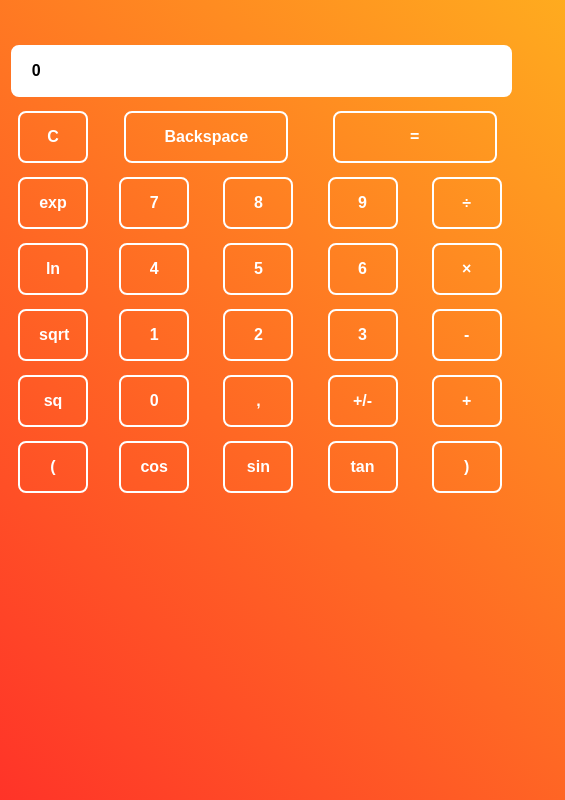
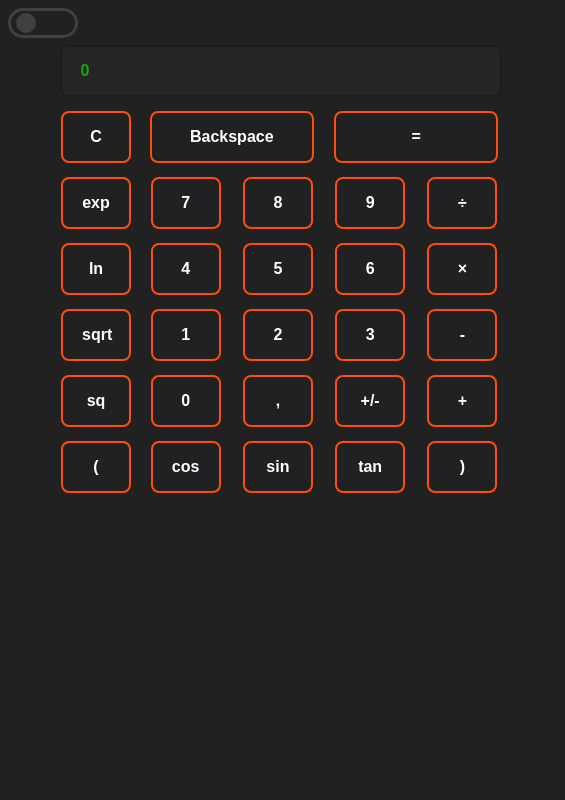
Before and after one commit to mercode-org/merculator, an Electron app: page index.html in a window 565 px wide. Drawn offline with Linux system fonts and the light colour scheme.

Commit message:
add toggle and webkit2-launcher support.

```diff
--- a/index.html
+++ b/index.html
@@ -5,11 +5,21 @@
   <meta charset="utf-8">
   <title>Merculator</title>
   <link rel="stylesheet" href="stylesheet/style.css">
+  <link id="style" rel="stylesheet" href="stylesheet/dark.css">
   <link rel="shortcut icon" href="icon.png">
   <script src="index.js"></script>
+  <script src="theme.js"></script>
 </head>
 
 <body>
+  <div class="switch">
+    <div id="switch" onclick="changeTheme()">
+      <div id="toggle"></div>
+    </div>
+
+    <div class="ground"></div>
+  </div>
+  <div class="wrapper">
     <form class="main" name="sci-calc">
       <table cellspacing="0" cellpadding="1">
         <TR>
@@ -58,6 +68,7 @@
 
       </table>
     </form>
+  </div>
 </body>
 
 </html>
--- a/main.js
+++ b/main.js
@@ -8,7 +8,7 @@ const url = require("url");
 
 let win;
  function createWindow() {
-   win = new BrowserWindow({width: 565, minWidth: 565, maxWidth: 565, height: 545, minHeight: 535, maxHeight: 545, icon: path.join(__dirname + '/icon.png')});
+   win = new BrowserWindow({width: 565, minWidth: 565, maxWidth: 565, height: 545, minHeight: 545, maxHeight: 545, icon: path.join(__dirname + '/icon.png')});
    win.loadURL(url.format({
      pathname: path.join(__dirname, 'index.html'),
      protocol: 'file',
--- /dev/null
+++ b/stylesheet/original.css
@@ -0,0 +1,44 @@
+body {
+  background: linear-gradient(45deg,rgba(255,29,17,0.9),rgba(255,162,6,0.9)) no-repeat center center fixed;
+}
+
+input {
+  color: white;
+  border:2px solid white;
+}
+
+input:hover {
+  color: #ff4d0d;
+  background: white;
+  box-shadow: 0 4px 8px 0 rgba(0, 0, 0, 0.2), 0 6px 20px 0 rgba(0, 0, 0, 0.19);
+}
+
+.button {
+  color: white;
+  border:2px solid white;
+}
+
+.button:hover {
+  color: #ff4d0d;
+  background: white;
+  box-shadow: 0 4px 8px 0 rgba(0, 0, 0, 0.2), 0 6px 20px 0 rgba(0, 0, 0, 0.19);
+}
+
+.bigbutton {
+  color: white;
+  border:2px solid white;
+}
+
+.bigbutton:hover {
+    background: #252525;
+    box-shadow: 0 4px 8px 0 rgba(0, 0, 0, 0.2), 0 6px 20px 0 rgba(0, 0, 0, 0.19);
+}
+
+.sc {
+    background: #fff;
+    color: #000;
+}
+
+.settingsicon {
+  color: white;
+}
--- a/stylesheet/style.css
+++ b/stylesheet/style.css
@@ -1,22 +1,21 @@
 @import "raleway.css";
 body {
+  width: 100%;
   text-align: center;
-  background: linear-gradient(45deg,rgba(255,29,17,0.9),rgba(255,162,6,0.9)) no-repeat center center fixed;
   overflow: hidden;
 }
 form {
   max-width: 560px;
-  width: 85%;
   background: none;
   position: relative;
-  padding: 30px 20px;
-  box-sizing: content-box;
-  float: left;
+  padding-top: 30px;
+  padding-right: 20px;
+  box-sizing: border-box;
   border-radius: 8px;
   text-align: center;
-  display: inline-block;
+  display: inline-table;
   font-family: "Raleway";
-  margin: 0 auto 50px;
+  margin: 0 auto;
 
 }
 
@@ -33,15 +32,11 @@ input {
   padding-bottom: 15px;
   padding-left: 19px;
   padding-right: 19px;
-  min-width: 400;
-  max-width: 400;
+  width: 400px;
   margin: 6px;
 }
 
 input:hover {
-  color: #ff4d0d;
-  background: white;
-  box-shadow: 0 4px 8px 0 rgba(0, 0, 0, 0.2), 0 6px 20px 0 rgba(0, 0, 0, 0.19);
   transition: 0.2s;
 }
 
@@ -67,8 +62,6 @@ input:hover {
 .bigbutton {
   position: relative;
   background: none;
-  color: white;
-  border:2px solid white;
   border-radius: 8px;
   transition: 0.2s;
   font-size: 16px;
@@ -83,10 +76,10 @@ input:hover {
   outline: none;
 }
 
-.main {
-  display: flex;
-  justify-content: center;
-  align-items: center;
+.wrapper {
+  margin-left: auto;
+  margin-right: auto;
+  display: inline-block;
 }
 
 h2 {
@@ -94,7 +87,38 @@ h2 {
 }
 
 .sc {
-  background: #fff;
-  color: #000;
   outline: none;
 }
+
+#switch {
+	width: 70px;
+	padding: 2px 5px;
+	cursor: pointer;
+	box-sizing: border-box;
+	border-radius: 540px;
+	border: 3px solid #404040;
+	position: absolute;
+}
+
+#toggle {
+	width: 20px;
+	height: 20px;
+	border-radius: 100%;
+	background-color: #404040;
+	transition: all 500ms;
+}
+
+.switchLight {
+	border-color: #999 !important;
+}
+
+.toggleLight {
+	transform: translateX(170%);
+	background-color: #999 !important;
+}
+
+.ground {
+	width: 100%;
+	height: 20%;
+	background-color: green;
+}
--- /dev/null
+++ b/theme.js
@@ -0,0 +1,22 @@
+function changeTheme() {
+  let btn = document.getElementById("switch");
+  let toggle = document.getElementById("toggle");
+  btn.classList.toggle("switchLight");
+  toggle.classList.toggle("toggleLight");
+
+  if (btn.classList.contains('switchLight')) {
+    document.getElementById("style").href = "./stylesheet/light.css";
+  }
+
+  else {
+    document.getElementById("style").href = "./stylesheet/dark.css";
+  }
+
+}
+
+$('#grayscale').click(function() {
+  $('link[href="dark.css"]').attr('href', 'light.css');
+});
+$('#original').click(function() {
+  $('link[href="light.css"]').attr('href', 'dark.css');
+});
```
Also changed, not shown: package.json (+11 -1 lines). Lines whose indentation alone changed are shown as unchanged.
